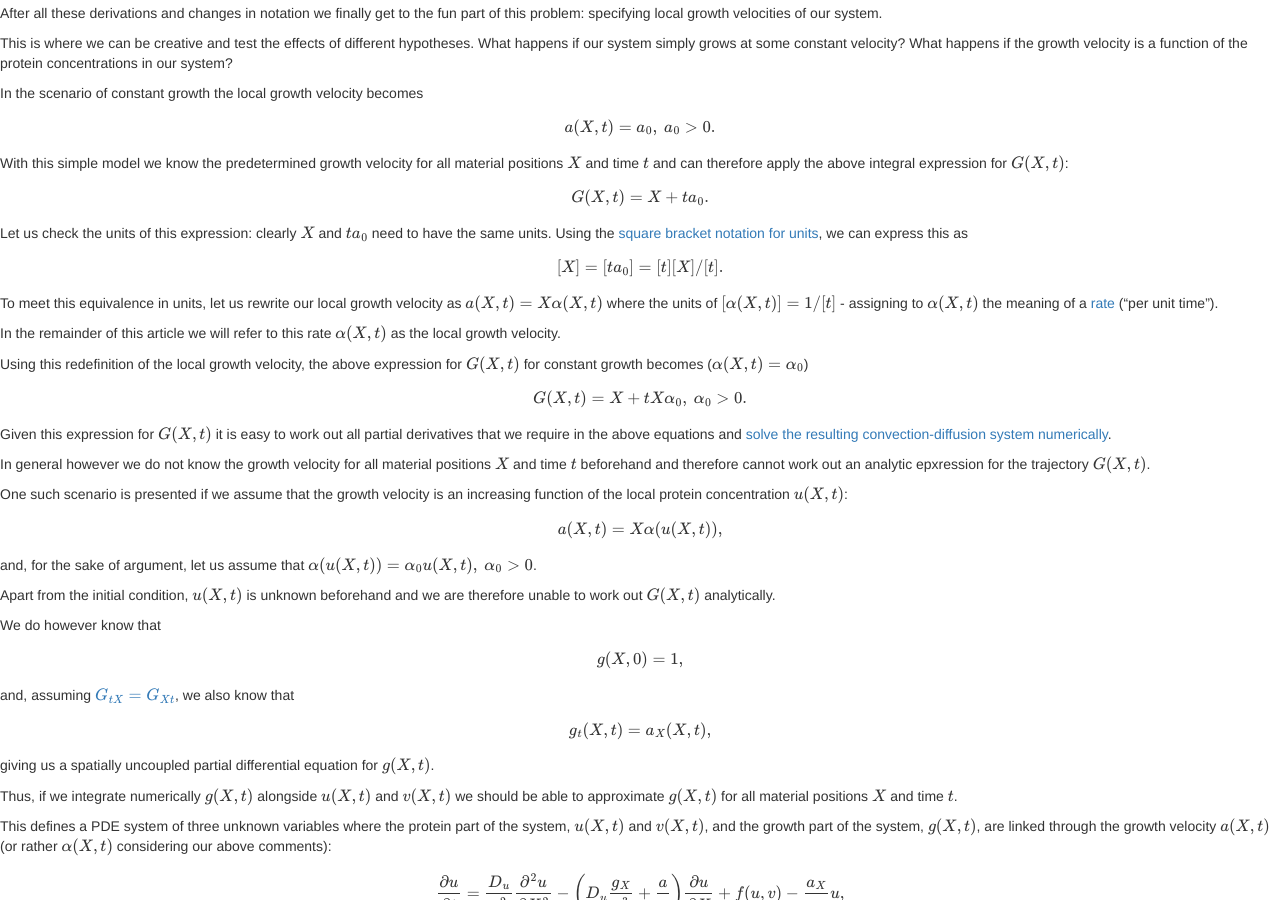
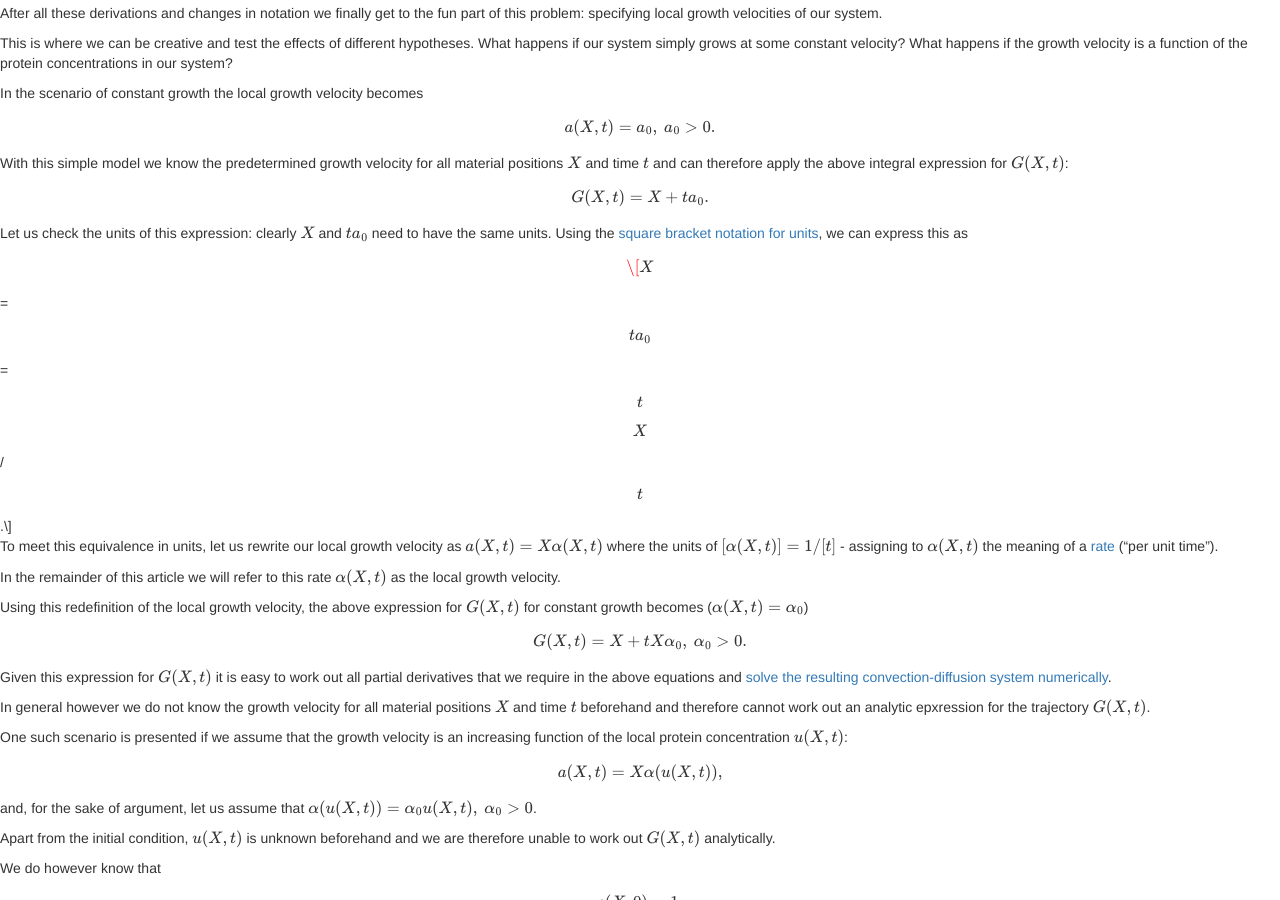
Before and after one commit to waltherg/backup.waltherg.github.io, a Jekyll site: the page built from _posts/2013-12-05-Reaction_Diffusion_Growing_Domain.md, in a window 1280 px wide and 900 px high, scrolled down 2658 px. Built offline with Jekyll 4.4.1, drawn with Linux system fonts in a browser that asks for light colours; nearby versions of some CDN libraries; formulas are drawn with MathJax 3; comment, search, counter and statistics services are not loaded.

Commit message:
we may need to escape square brackets

```diff
--- a/_posts/2013-12-05-Reaction_Diffusion_Growing_Domain.md
+++ b/_posts/2013-12-05-Reaction_Diffusion_Growing_Domain.md
@@ -127,7 +127,7 @@ how fast a volume element travels, depend
 on our system of interest, its system parameters and so forth.
 
 We do, however, know what our domain looks like initially (it's simply the
-interval $[0, L(0)]$) and so we impose
+interval $\[0, L(0)\]$) and so we impose
 the following initial condition on $G$:
 
 $$G(X,0) = X,$$
@@ -252,10 +252,10 @@ Using the [square bracket notation for
 units](http://physics.stackexchange.com/a/77691/20924), we can express
 this as
 
-$$[X] = [t a_0] = [t][X] / [t].$$
+$$\[X\] = \[t a_0\] = \[t\]\[X\] / \[t\].$$
 
 To meet this equivalence in units, let us rewrite our local growth velocity  as
-$a(X,t) = X \alpha(X,t)$ where the units of $[\alpha(X,t)] = 1/[t]$ -
+$a(X,t) = X \alpha(X,t)$ where the units of $\[\alpha(X,t)\] = 1/\[t\]$ -
 assigning to $\alpha(X,t)$ the meaning of a
 [rate](http://en.wikipedia.org/wiki/Rate_(mathematics))
 ("per unit time").
```
